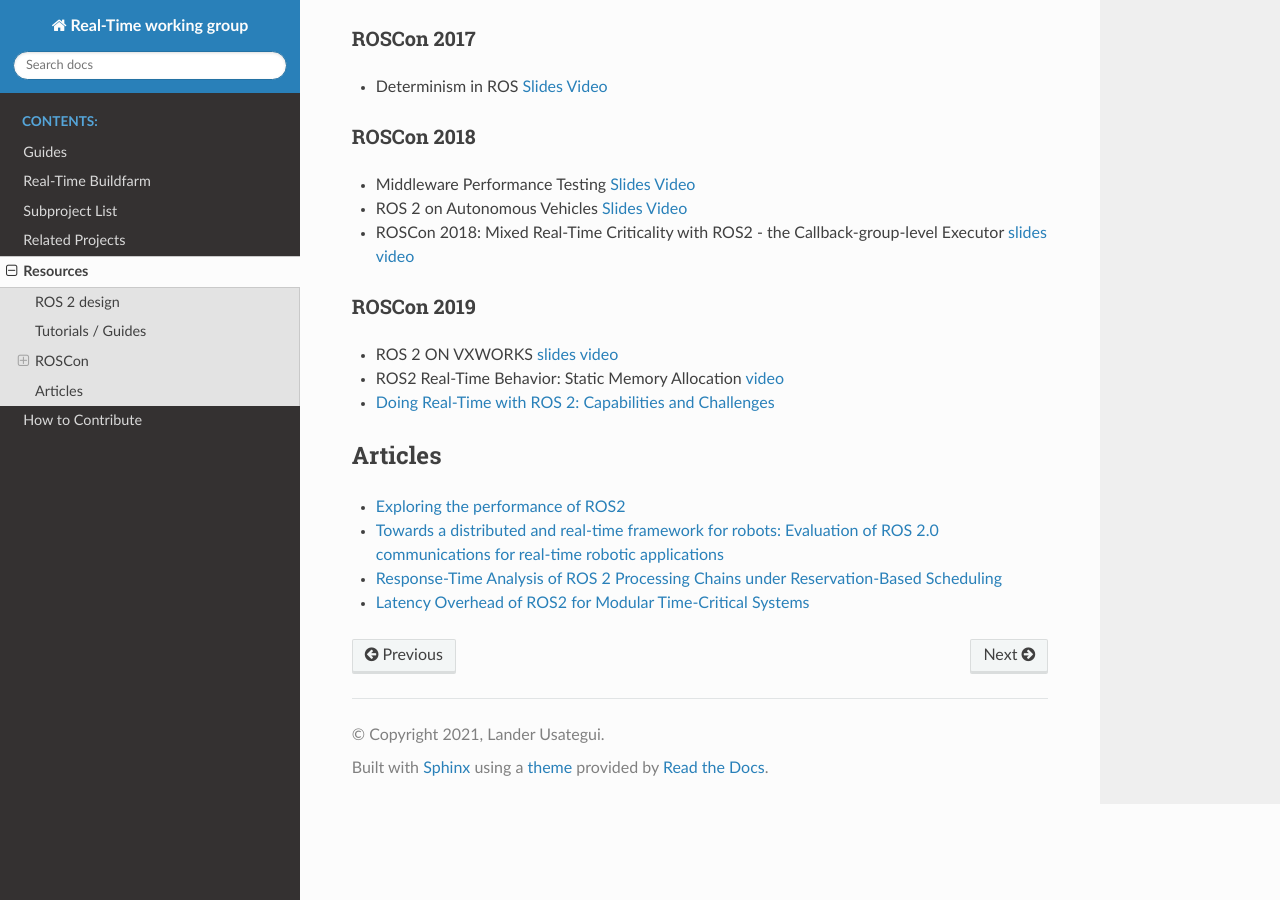
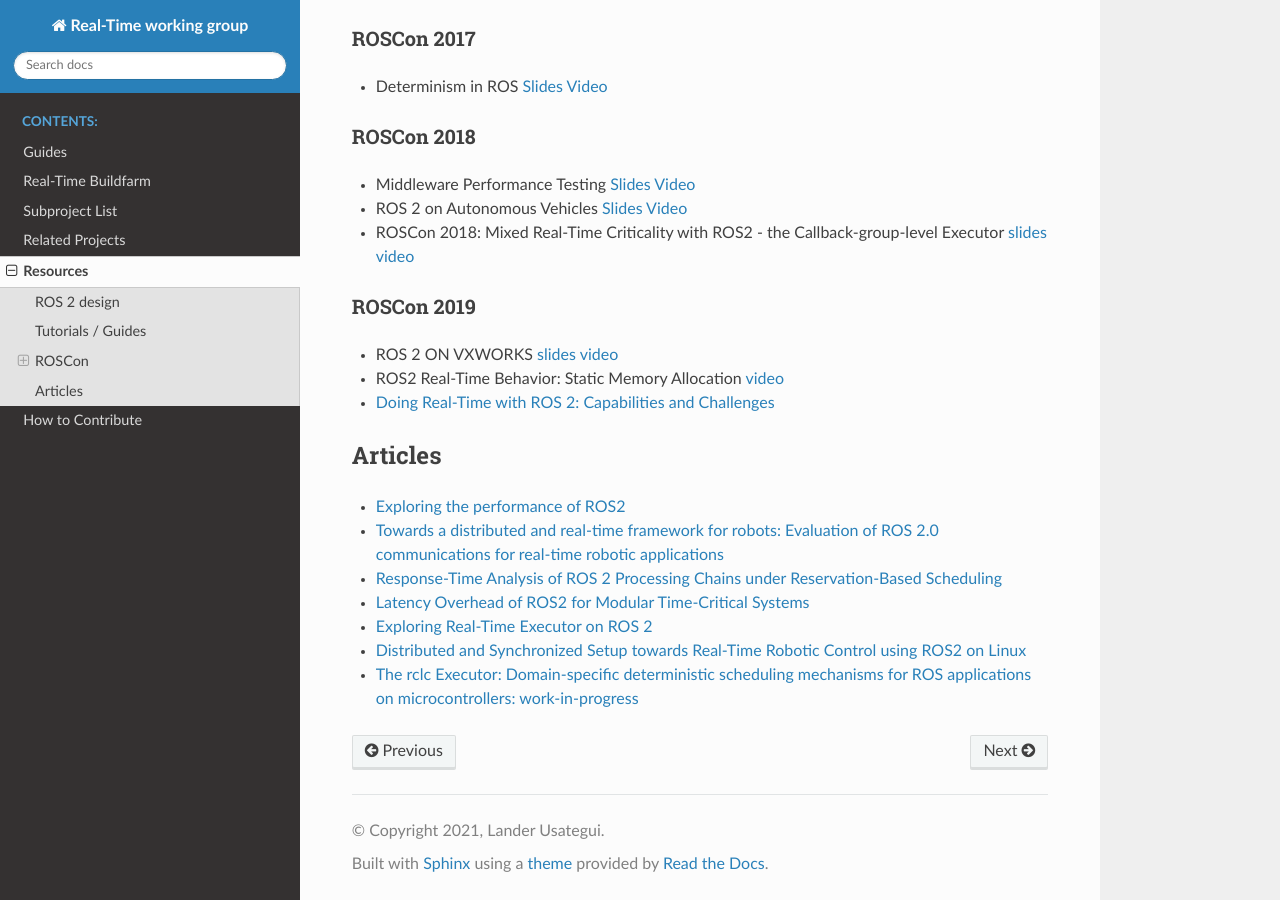
Before and after one commit to ros-realtime/rtwg_documentation, a Sphinx documentation site: the page built from source/Resources/resources.md, in a window 1280 px wide and 900 px high, scrolled down 691 px. Built offline with Sphinx 7.4.7 and the Read the Docs theme 2.0.0, drawn with Linux system fonts in a browser that asks for light colours.

Commit message:
Add additional resources

```diff
--- a/source/Resources/resources.md
+++ b/source/Resources/resources.md
@@ -48,3 +48,6 @@
 - [Towards a distributed and real-time framework for robots: Evaluation of ROS 2.0 communications for real-time robotic applications](https://arxiv.org/pdf/1809.02595.pdf)
 - [Response-Time Analysis of ROS 2 Processing Chains under Reservation-Based Scheduling](https://t-blass.de/papers/response-time-analysis-of-ros2.pdf)
 - [Latency Overhead of ROS2 for Modular Time-Critical Systems](https://arxiv.org/pdf/2101.02074.pdf)
+- [Exploring Real-Time Executor on ROS 2](https://ieeexplore.ieee.org/document/9301530)
+- [Distributed and Synchronized Setup towards Real-Time Robotic Control using ROS2 on Linux](https://ieeexplore.ieee.org/document/9217010)
+- [The rclc Executor: Domain-specific deterministic scheduling mechanisms for ROS applications on microcontrollers: work-in-progress](https://ieeexplore.ieee.org/document/9244014)
```
